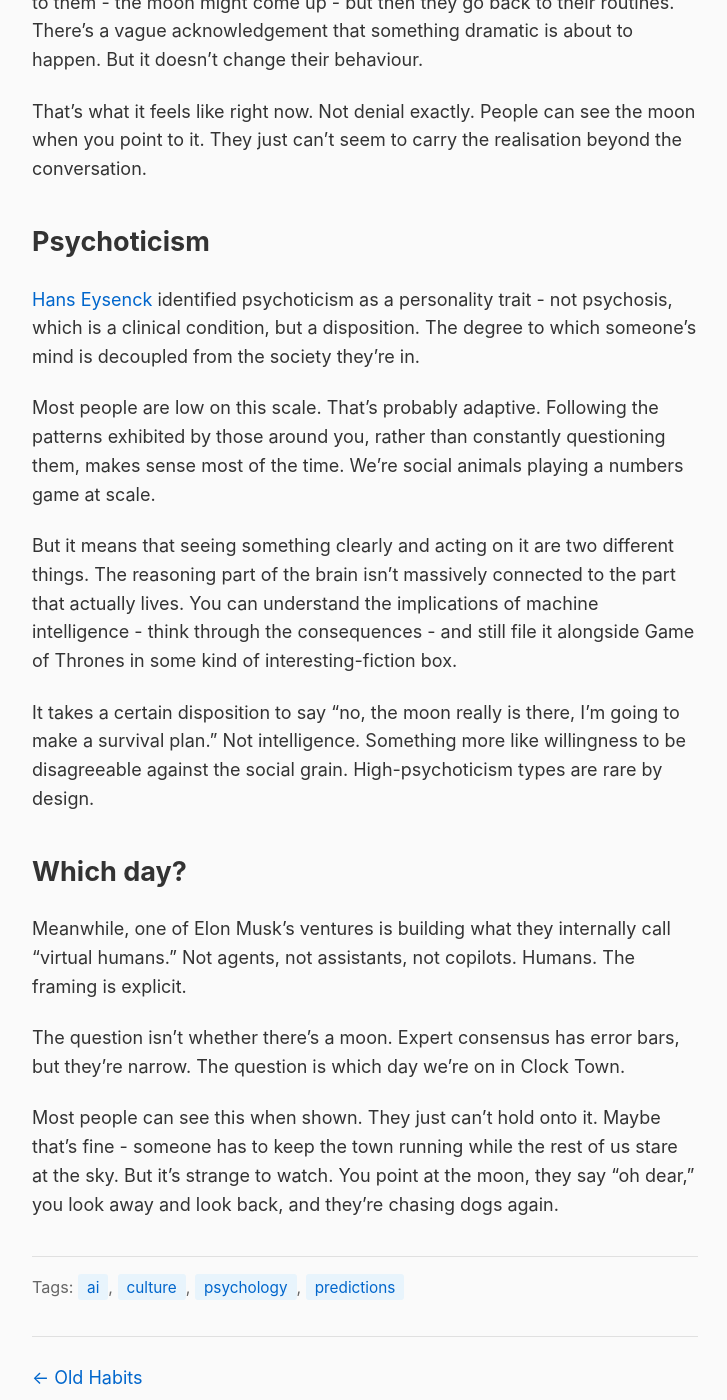
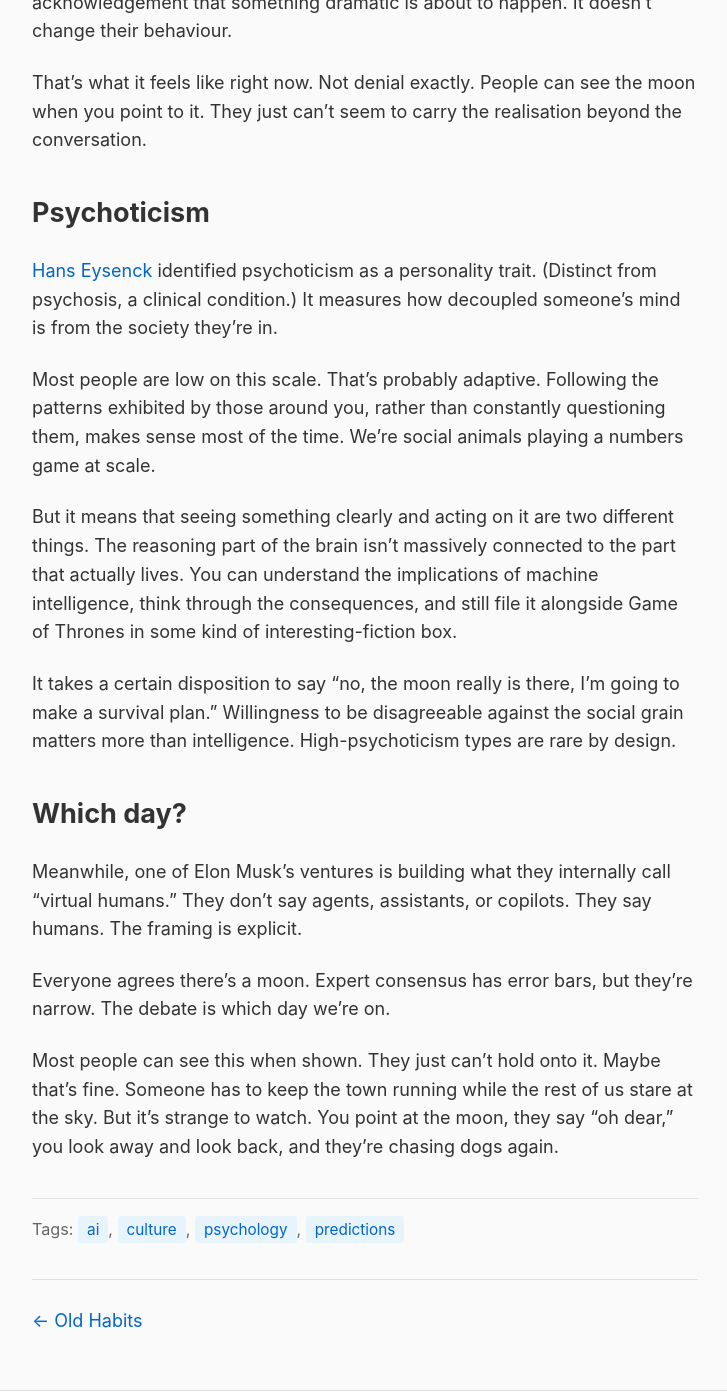
Before and after one commit to rob137/rob137.github.io, a Jekyll site: the page built from _posts/2026-01-19-clock-town.md, in a window 1280 px wide and 1400 px high, scrolled down 1002 px. Shown: the whole window, without its empty margins (275-1002 px from the left). Built offline with Jekyll 4.4.1, drawn with Linux system fonts in a browser that asks for light colours; some of the changed text lies outside the part shown.

Commit message:
De-LLM Clock Town article
Remove "it's not X, it's Y" patterns, reduce em dashes.

Co-Authored-By: Claude Opus 4.5 <noreply@anthropic.com>

```diff
--- a/_posts/2026-01-19-clock-town.md
+++ b/_posts/2026-01-19-clock-town.md
@@ -6,9 +6,9 @@ tags: [ai, culture, psychology, predictions]
 excerpt: "Everyone can see the moon. Almost nobody changes their plans."
 ---
 
-I've had a lot of conversations about AI over the past few years. HR, journalism, project management, design, QA, copywriting. Friends outside work too - musicians, school teachers, military officers, marketers. My dad, a retired software developer.
+I've had a lot of conversations about AI over the past few years. HR, journalism, project management, design, QA, copywriting. Friends outside work too: musicians, school teachers, military officers, marketers. My dad, a retired software developer.
 
-The surprising thing isn't that some people don't get it. The surprising thing is that almost everyone gets it, almost immediately.
+Almost everyone gets it, almost immediately. That's what surprised me.
 
 Show someone what the tools can do. Walk through where they were two years ago, where they are now, the rate of investment, the prisoner's dilemma between labs and between superpowers. Within five minutes, most people are nodding. They can see their job is a bundle of tasks, they can see the trendline only goes up, they can see the error bars on expert AGI predictions are [5-15 years, not 50](/2026/01/06/local-maximum/).
 
@@ -16,26 +16,26 @@ And then the conversation ends, and they go back to normal. Maybe 1-2% actually
 
 ## Majora's Mask
 
-In *Majora's Mask*, the moon is falling. You have three days. The game is structured around this countdown - events happen at specific times, you can rewind and replay, the whole thing has an uncanny wind-up-toy quality.
+In *Majora's Mask*, the moon is falling. You have three days. The game is structured around this countdown. Events happen at specific times, you can rewind and replay, the whole thing has an uncanny wind-up-toy quality.
 
-What stays with me isn't the urgency. It's the NPCs. They carry on chatting in the town square. Chasing dogs in the courtyard. You can stop them and talk to them - the moon might come up - but then they go back to their routines. There's a vague acknowledgement that something dramatic is about to happen. But it doesn't change their behaviour.
+What stays with me is the NPCs. They carry on chatting in the town square. Chasing dogs in the courtyard. You can stop them and talk to them, the moon might come up, but then they go back to their routines. There's a vague acknowledgement that something dramatic is about to happen. It doesn't change their behaviour.
 
 That's what it feels like right now. Not denial exactly. People can see the moon when you point to it. They just can't seem to carry the realisation beyond the conversation.
 
 ## Psychoticism
 
-[Hans Eysenck](https://en.wikipedia.org/wiki/Hans_Eysenck) identified psychoticism as a personality trait - not psychosis, which is a clinical condition, but a disposition. The degree to which someone's mind is decoupled from the society they're in.
+[Hans Eysenck](https://en.wikipedia.org/wiki/Hans_Eysenck) identified psychoticism as a personality trait. (Distinct from psychosis, a clinical condition.) It measures how decoupled someone's mind is from the society they're in.
 
 Most people are low on this scale. That's probably adaptive. Following the patterns exhibited by those around you, rather than constantly questioning them, makes sense most of the time. We're social animals playing a numbers game at scale.
 
-But it means that seeing something clearly and acting on it are two different things. The reasoning part of the brain isn't massively connected to the part that actually lives. You can understand the implications of machine intelligence - think through the consequences - and still file it alongside Game of Thrones in some kind of interesting-fiction box.
+But it means that seeing something clearly and acting on it are two different things. The reasoning part of the brain isn't massively connected to the part that actually lives. You can understand the implications of machine intelligence, think through the consequences, and still file it alongside Game of Thrones in some kind of interesting-fiction box.
 
-It takes a certain disposition to say "no, the moon really is there, I'm going to make a survival plan." Not intelligence. Something more like willingness to be disagreeable against the social grain. High-psychoticism types are rare by design.
+It takes a certain disposition to say "no, the moon really is there, I'm going to make a survival plan." Willingness to be disagreeable against the social grain matters more than intelligence. High-psychoticism types are rare by design.
 
 ## Which day?
 
-Meanwhile, one of Elon Musk's ventures is building what they internally call "virtual humans." Not agents, not assistants, not copilots. Humans. The framing is explicit.
+Meanwhile, one of Elon Musk's ventures is building what they internally call "virtual humans." They don't say agents, assistants, or copilots. They say humans. The framing is explicit.
 
-The question isn't whether there's a moon. Expert consensus has error bars, but they're narrow. The question is which day we're on in Clock Town.
+Everyone agrees there's a moon. Expert consensus has error bars, but they're narrow. The debate is which day we're on.
 
-Most people can see this when shown. They just can't hold onto it. Maybe that's fine - someone has to keep the town running while the rest of us stare at the sky. But it's strange to watch. You point at the moon, they say "oh dear," you look away and look back, and they're chasing dogs again.
+Most people can see this when shown. They just can't hold onto it. Maybe that's fine. Someone has to keep the town running while the rest of us stare at the sky. But it's strange to watch. You point at the moon, they say "oh dear," you look away and look back, and they're chasing dogs again.
```
